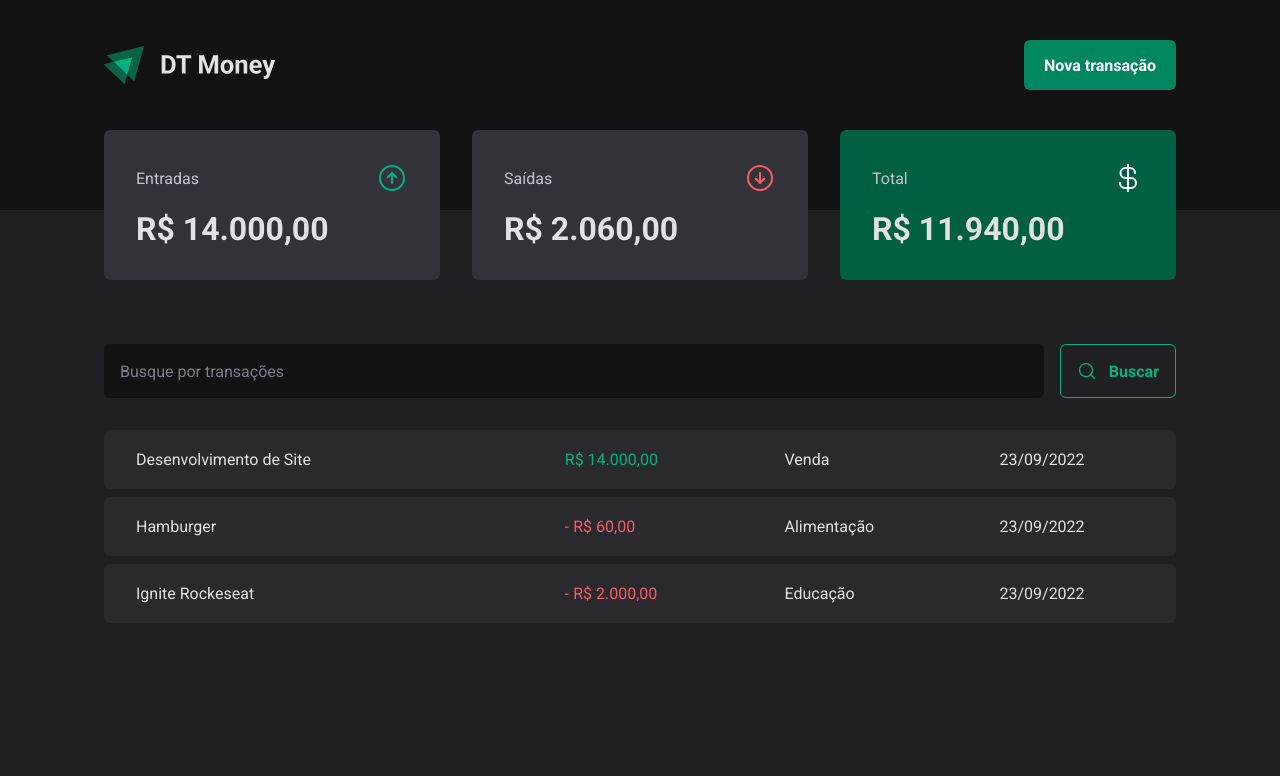
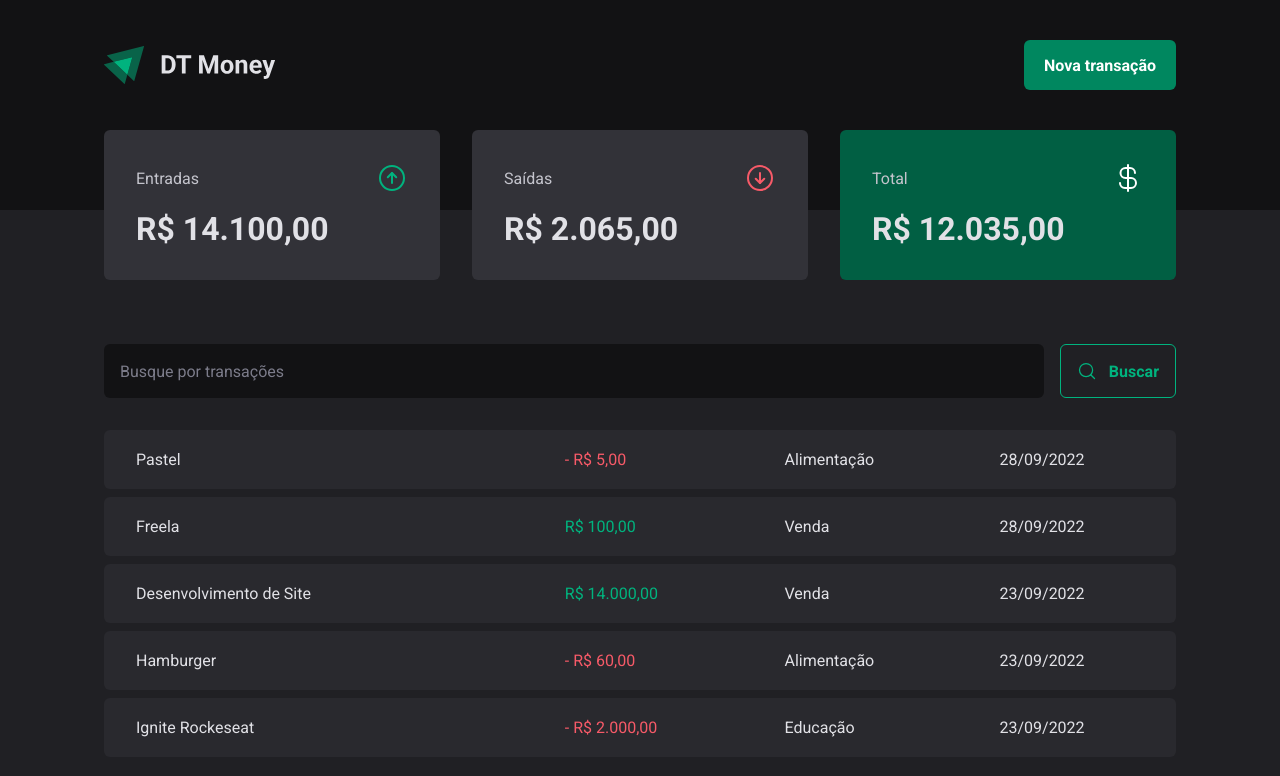
Before and after one commit to RCurvo/dt-money, a React (Vite) app: page / in a window 1280 px wide. Shown: the top 776 px of the page. Built offline with nearby package versions, Linux system fonts and the light colour scheme; data requests are answered from the project's data file.

Commit message:
Implements axios and createTransaction

```diff
--- a/package.json
+++ b/package.json
@@ -13,6 +13,7 @@
     "@hookform/resolvers": "^2.9.8",
     "@radix-ui/react-dialog": "^1.0.0",
     "@radix-ui/react-radio-group": "^1.0.0",
+    "axios": "^0.27.2",
     "phosphor-react": "^1.4.1",
     "react": "^18.2.0",
     "react-dom": "^18.2.0",
--- a/server.json
+++ b/server.json
@@ -1,5 +1,6 @@
 {
-    "transactions": [{
+  "transactions": [
+    {
       "id": 1,
       "description": "Desenvolvimento de Site",
       "type": "income",
@@ -22,7 +23,22 @@
       "category": "Educação",
       "price": 2000,
       "createdAt": "2022-09-23T18:29:58.679Z"
+    },
+    {
+      "description": "Freela",
+      "price": 100,
+      "category": "Venda",
+      "type": "income",
+      "createdAt": "2022-09-28T19:09:13.577Z",
+      "id": 4
+    },
+    {
+      "description": "Pastel",
+      "price": 5,
+      "category": "Alimentação",
+      "type": "outcome",
+      "createdAt": "2022-09-28T20:05:00.128Z",
+      "id": 5
     }
-
   ]
 }
--- a/src/components/NewTransactionModal/index.tsx
+++ b/src/components/NewTransactionModal/index.tsx
@@ -1,8 +1,10 @@
 import { zodResolver } from '@hookform/resolvers/zod'
 import * as Dialog from '@radix-ui/react-dialog'
 import { ArrowCircleDown, ArrowCircleUp, X } from 'phosphor-react'
+import { useContext } from 'react'
 import { Controller, useForm } from 'react-hook-form'
 import * as zod from 'zod'
+import { TransactionsContext } from '../../contexts/TransactionsContext'
 
 import {
   CloseButton,
@@ -22,6 +24,8 @@
 type NewTransactionFormInputs = zod.infer<typeof newTransactionFormSchema>
 
 export function NewTransactionModal() {
+  const { createTransaction } = useContext(TransactionsContext)
+
   const {
     control,
     register,
@@ -32,8 +36,13 @@
   })
 
   async function handleCreateNewTransaction(data: NewTransactionFormInputs) {
-    await new Promise((resolve) => setTimeout(resolve, 2000))
-    console.log(data)
+    const { description, price, category, type } = data
+    await createTransaction({
+      description,
+      price,
+      category,
+      type,
+    })
   }
 
   return (
--- a/src/contexts/TransactionsContext.tsx
+++ b/src/contexts/TransactionsContext.tsx
@@ -1,4 +1,5 @@
 import { createContext, ReactNode, useEffect, useState } from 'react'
+import { api } from '../lib/axios'
 
 interface Transaction {
   id: number
@@ -9,9 +10,17 @@
   createdAt: string
 }
 
+interface CreateTransactionInput {
+  description: string
+  price: number
+  category: string
+  type: 'income' | 'outcome'
+}
+
 interface TransactionContextType {
   transactions: Transaction[]
   fetchTransactions: (query?: string) => Promise<void>
+  createTransaction: (data: CreateTransactionInput) => Promise<void>
 }
 
 interface TransactionProviderProps {
@@ -24,15 +33,28 @@
   const [transactions, setTransactions] = useState<Transaction[]>([])
 
   async function fetchTransactions(query?: string) {
-    const url = new URL('http://localhost:3000/transactions')
+    const response = await api.get('transactions', {
+      params: {
+        _sort: 'createdAt',
+        _order: 'desc',
+        q: query,
+      },
+    })
 
-    if (query) {
-      url.searchParams.append('q', query)
-    }
-    const response = await fetch(url)
-    const data = await response.json()
+    setTransactions(response.data)
+  }
 
-    setTransactions(data)
+  async function createTransaction(data: CreateTransactionInput) {
+    const { description, price, category, type } = data
+    const response = await api.post('transactions', {
+      description,
+      price,
+      category,
+      type,
+      createdAt: new Date(),
+    })
+
+    setTransactions((state) => [response.data, ...state])
   }
 
   useEffect(() => {
@@ -40,7 +62,9 @@
   }, [])
 
   return (
-    <TransactionsContext.Provider value={{ transactions, fetchTransactions }}>
+    <TransactionsContext.Provider
+      value={{ transactions, fetchTransactions, createTransaction }}
+    >
       {children}
     </TransactionsContext.Provider>
   )
--- /dev/null
+++ b/src/lib/axios.ts
@@ -0,0 +1,5 @@
+import axios from 'axios'
+
+export const api = axios.create({
+  baseURL: 'http://localhost:3000',
+})
```
Also changed, not shown: 1 other file (tests, documents, lock files or other folders). Lines whose indentation alone changed are shown as unchanged.
